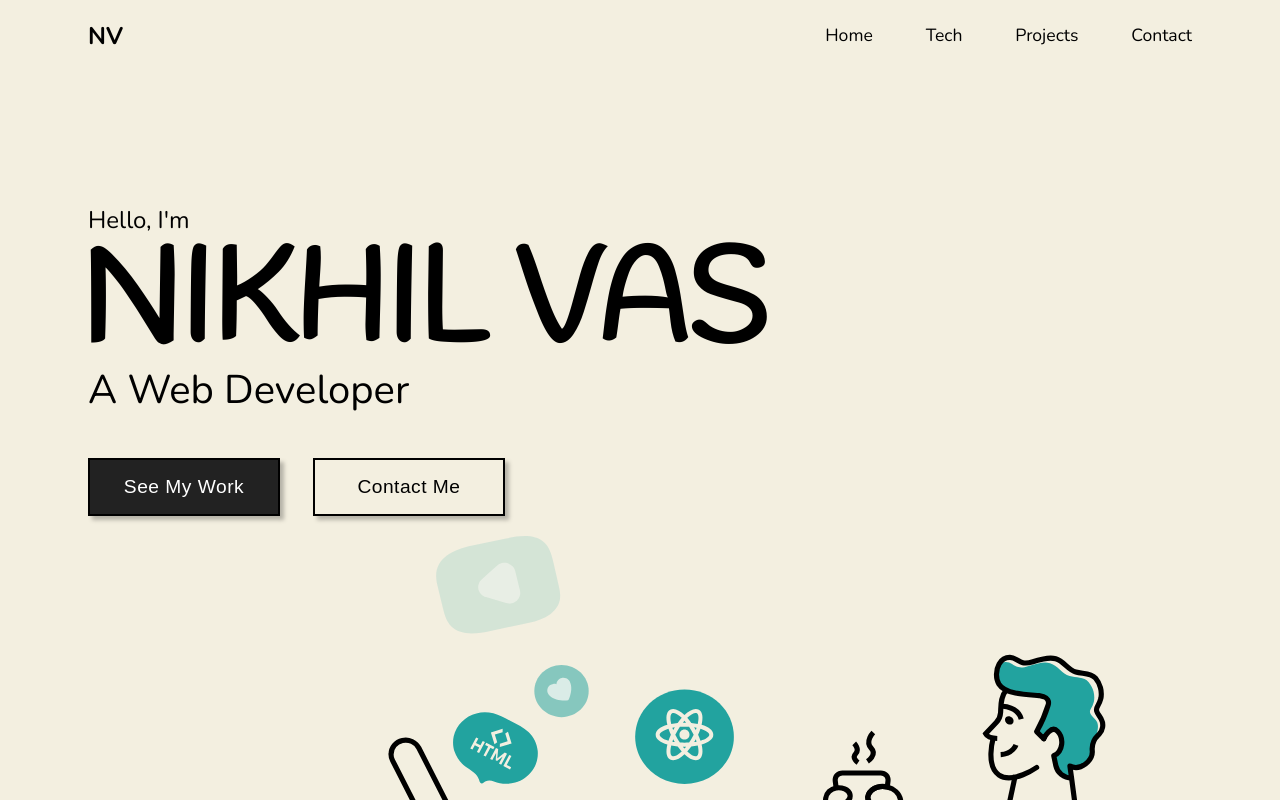
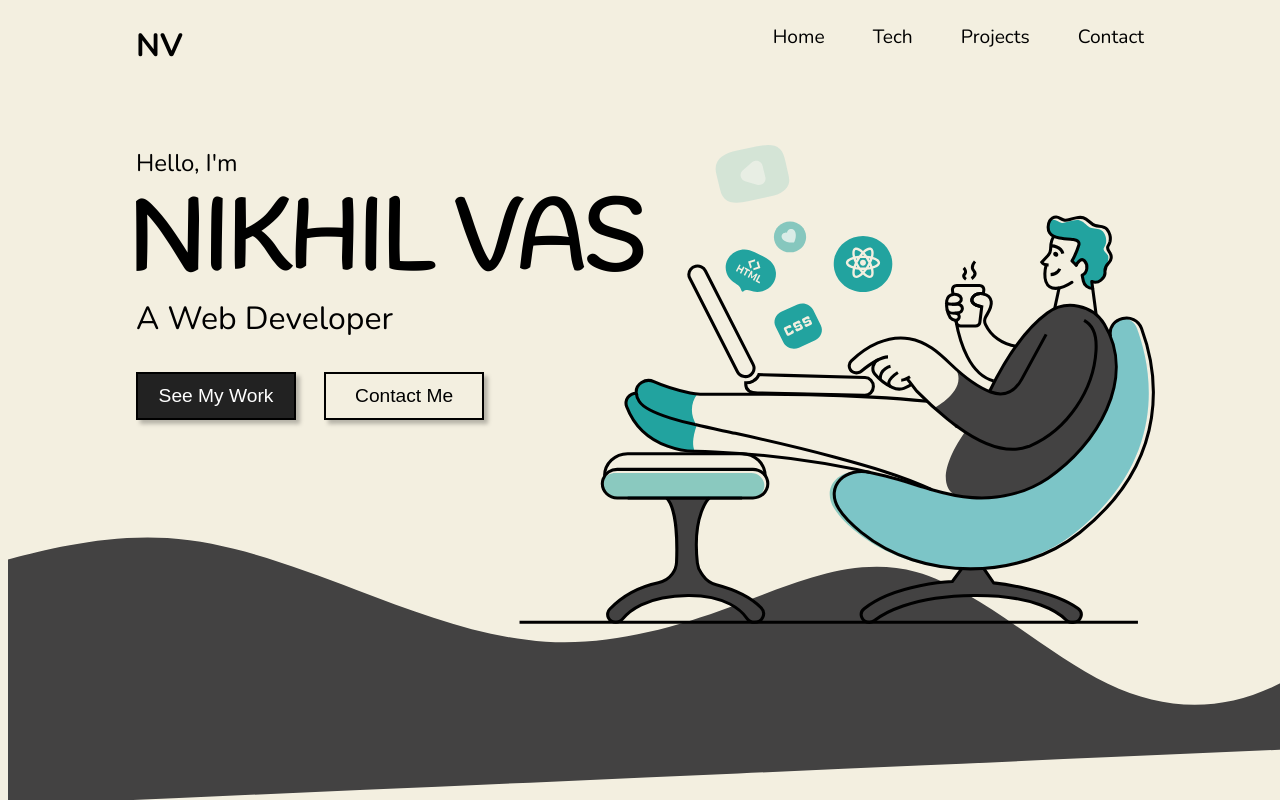
Before and after one commit to vascodes/nikhilvas-portfolio1, a plain HTML site: page index.html in a window 1280 px wide. Shown: the top 800 px of the page. Drawn offline with nearby package versions, Linux system fonts and the light colour scheme.

Commit message:
Add styles for hero-right section.

```diff
--- a/index.html
+++ b/index.html
@@ -33,7 +33,7 @@
 					</div>
 				</div>
 				<div class="hero-right">
-					<svg viewBox="0 0 881 676" fill="none" xmlns="http://www.w3.org/2000/svg">
+					<svg id="illustration-person-coding" width="881" height="676" viewBox="0 0 881 676" fill="none" xmlns="http://www.w3.org/2000/svg">
 						<g clip-path="url(#clip0_9_144)">
 							<path
 								d="M726.895 134.125C729.592 138.44 735.235 140.266 740.088 141.197C746.29 142.414 752.704 142.737 758.982 143.271L762.632 144.129C763.323 144.333 763.965 144.665 764.521 145.107C765.077 145.55 765.536 146.093 765.873 146.705C766.21 147.317 766.416 147.987 766.481 148.677C766.547 149.366 766.469 150.061 766.253 150.721C763.995 158.162 760.888 165.34 756.989 172.13L762.767 177.662C764.404 175.541 764.481 171.826 766.677 172.185C768.786 170.166 771.289 169.18 773.88 171.881C778.945 177.182 778.127 188.2 770.683 191.243L772.349 199.181C772.924 201.957 774.485 204.456 776.767 206.253C779.05 208.05 781.912 209.034 784.868 209.038L783.587 199.642C792.254 203.837 802.086 194.765 801.402 187.288C800.959 182.161 802.173 178.621 806.131 174.905C806.391 174.656 804.802 173.734 805.043 173.485C806.16 170.249 806.314 166.469 805.206 164.33C803.28 160.513 797.608 158.281 800.218 154.114C801.363 152.298 802.199 150.318 802.693 148.25C803.217 145.508 803.121 142.69 802.412 139.986C801.702 137.283 800.396 134.756 798.581 132.576C794.729 128.151 788.469 129.34 783.356 127.773C777.125 125.929 774.246 119.539 767.726 117.566C764.481 116.579 761.476 117.031 758.231 117.741C755.487 118.35 752.771 119.032 750.075 119.843C747.378 120.655 745.009 121.328 742.371 120.572C738.885 119.65 736.198 116.533 732.394 116.506C730.496 116.464 728.638 117.032 727.117 118.119C724.305 122.96 724.285 129.985 726.895 134.125Z"
--- a/styles/style.css
+++ b/styles/style.css
@@ -21,7 +21,6 @@
 body {
     background-color: var(--color-primary);
     font-family: var(--font-primary);
-    line-height: 1;
 }
 
 /* Home Section */
@@ -40,31 +39,35 @@ body {
 #nav-primary {
     display: flex;
     justify-content: space-between;
-    align-items: center;
-    margin: 1.5em 5em;
+    align-itrems: center;
+    margin: 1.5rem 8rem;
 }
 
 #nav-primary .nav-logo {
-    font-size: 1.5em;
+    font-size: 2rem;
     font-weight: bold;
 }
 
 #nav-primary .nav-links {
-    font-size: 1.1em;
+    font-size: 1.2rem;
     display: flex;
-    gap: 3em;
+    gap: 3rem;
     list-style-type: none;
     text-decoration: none;
 }
 
-#nav-primary .nav-link {}
-
 /* Home hero section */
 .hero {
-    margin: 10em 5em;
+    margin: 5rem 8rem;
     font-family: var(--font-secondary);
+    position: relative;
 }
 
+.hero-left{
+    /* border: 1px solid green;  */
+}
+
+/* Hero left section */
 .hero-left .txt-hero-intro,
 .txt-hero-main-heading,
 .txt-hero-about,
@@ -73,36 +76,31 @@ body {
     padding: 0;
 }
 
-.hero-left {
-
-}
-
 .hero-left .txt-hero-intro {
-    font-size: 1.5em;
+    font-size: 1.5rem;
 }
 
 .hero-left .txt-hero-main-heading {
     font-family: var(--font-primary);
-    font-size: 8em;
+    font-size: 6rem;
     margin-left: -8px;
-    margin-top: 10px;
 }
 
 .hero-left .txt-hero-about {
-    font-size: 2.5em;
+    font-size: 2rem;
+    margin-top: -10px;
 }
 
 /* Hero CTA */
 .hero-btn-group {
-    margin-top: 3em;
+    margin-top: 2rem;
 }
 
 .hero-left #btn-see-my-work,
 #btn-contact-me {
-    font-size: 1.2em;
-    letter-spacing: 0.5px;
-    width: 10em;
-    height: 3em;
+    font-size: 1.2rem;
+    width: 10rem;
+    height: 3rem;
     border: 2px solid black;
     border-radius: 0;
     box-shadow: 4px 4px 4px 0px rgb(0, 0, 0, 0.25);
@@ -131,6 +129,20 @@ body {
 }
 
 .hero-left #btn-contact-me {
-    margin-left: 1.5em;
+    margin-left: 1.5rem;
     background-color: var(--color-primary);
 }
+
+/* Hero right section */
+.hero-right{
+    /* border: solid 1px red; */
+    position: absolute;
+    top: -5%;
+    right: -2%;
+    width: 65%;
+}
+
+.hero-right #illustration-person-coding{
+    width: 100%;
+    height: auto;
+}
```
